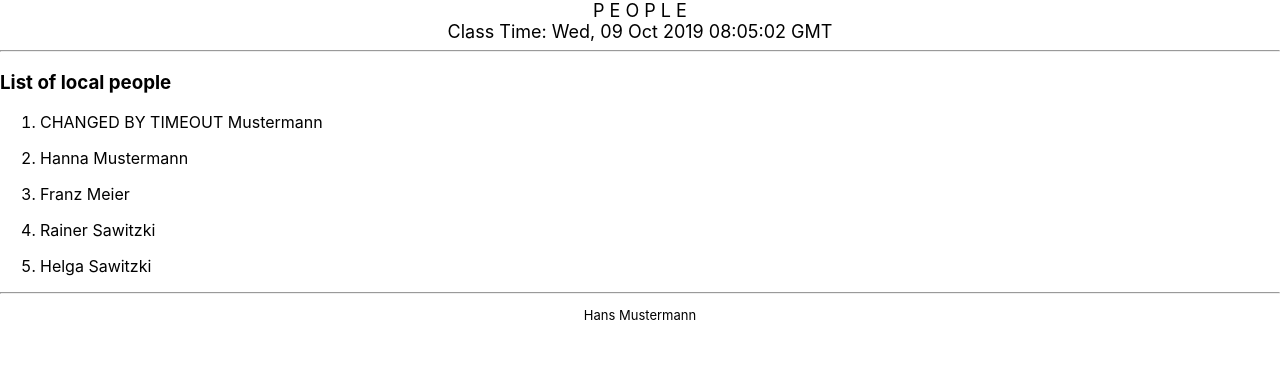
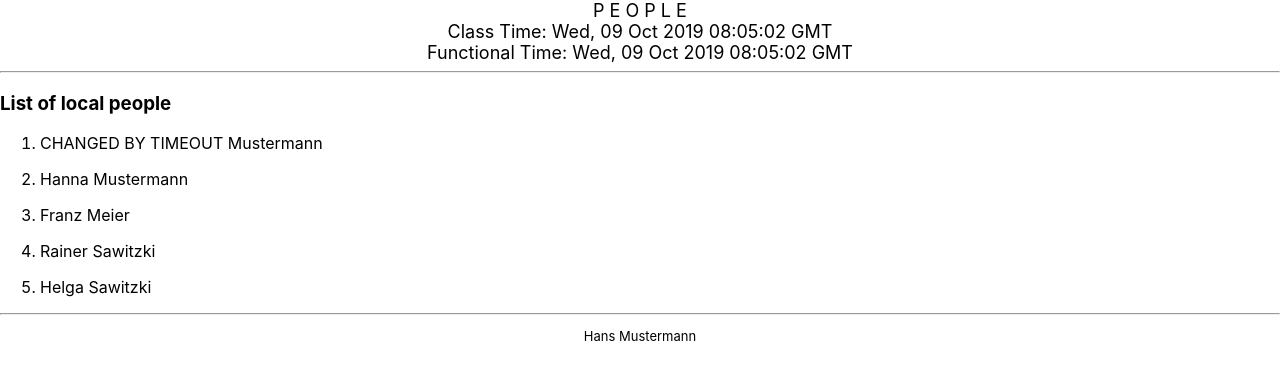
Before and after one commit to Javacream/org.javacream.training.react, a React (Create React App) app in the folder training/: page / in a window 1280 px wide. Shown: the top 380 px of the page. Built offline with nearby package versions, Linux system fonts and the light colour scheme.

Commit message:
introduce functional clock component

```diff
--- a/training/src/component/Header.tsx
+++ b/training/src/component/Header.tsx
@@ -2,9 +2,12 @@ import React from 'react';
 import './Header.css';
 import {headerText} from '../ApplicationContext'
 import ClockComponent from '../util/component/ClockComponent'
+import FunctionalClockComponent from '../util/component/FunctionalClockComponent'
 const Header = () => {
     return (
-        <div className="header">{headerText}<ClockComponent /></div>
+        <div className="header">{headerText}<ClockComponent />
+        <FunctionalClockComponent />
+        </div>
     )
 }
 
--- a/training/src/util/component/ClockComponent.tsx
+++ b/training/src/util/component/ClockComponent.tsx
@@ -5,15 +5,12 @@ interface TimeInfo{
 }
 
 export default class ClockComponent extends React.PureComponent<{}, TimeInfo>{
+    readonly state = {time: new Date(Date.now())}
     render(){
-        return (<div>Class Time: {this.state.time.toUTCString()}</div>)
+    console.log("rendering Class Component")
+    return (<div>Class Time: {this.state.time.toUTCString()}</div>)
     }
-    init = () => {
-        setInterval(this.increment, 1000);
-        return {time: new Date(Date.now())}
+    componentDidMount(){
+        setInterval(() => this.setState({time: new Date(Date.now())}), 1000);
     }
-    increment = () => {
-        this.setState({time: new Date(Date.now())})
-    }
-    readonly state = this.init()
 }
--- /dev/null
+++ b/training/src/util/component/FunctionalClockComponent.tsx
@@ -0,0 +1,19 @@
+import React, {useState} from 'react';
+
+let initialized = false
+const FunctionalClockComponent = () => {
+
+    let [state, updateTime] = useState({time: new Date(Date.now())})
+    if (! initialized){
+        setInterval(() => updateTime({time: new Date(Date.now())}), 1000);
+        initialized = true;
+    }
+    console.log("rendering FunctionalComponent")
+    return (
+        <div>Functional Time: {state.time.toUTCString()}</div>
+    )
+
+
+}
+
+export default FunctionalClockComponent
```
